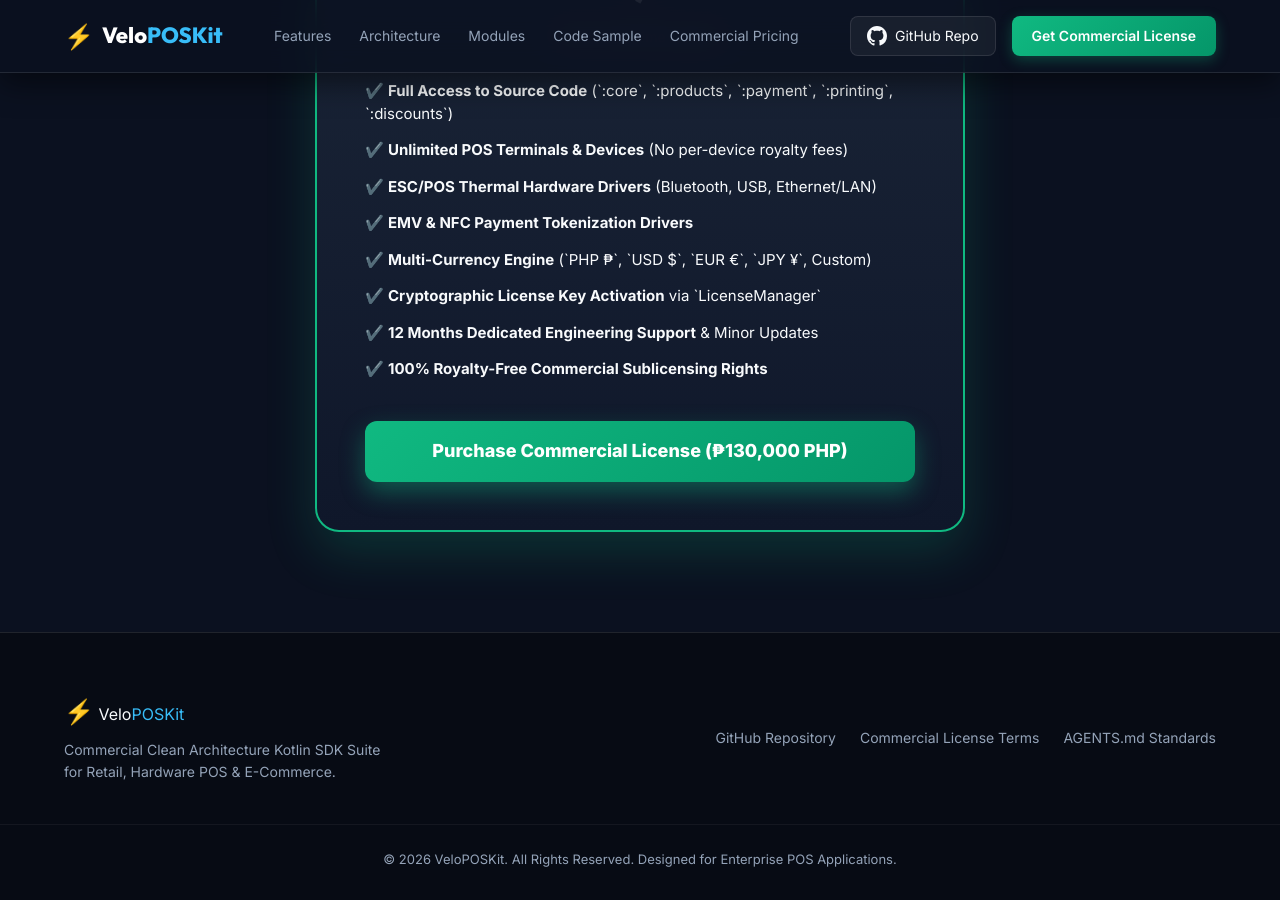
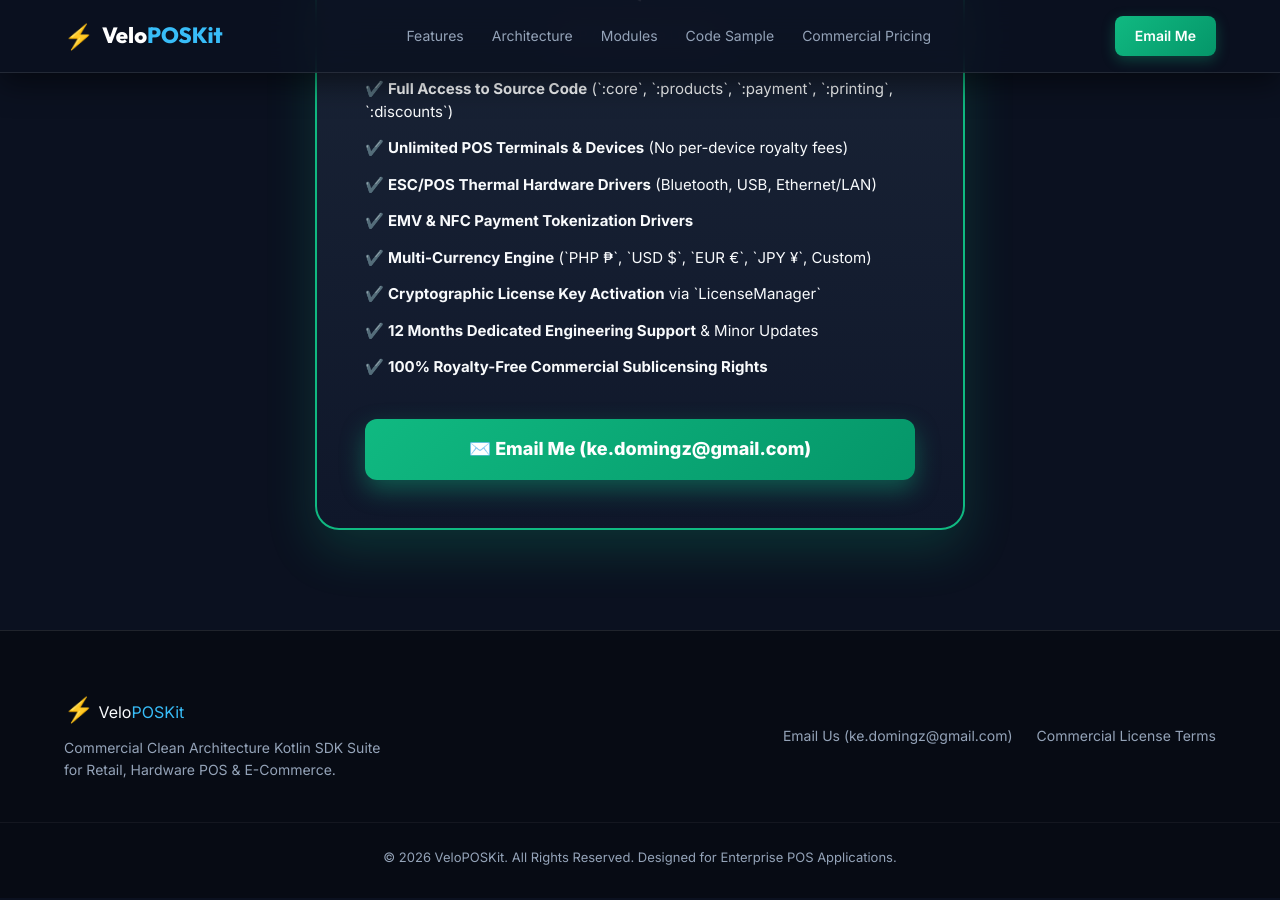
Before and after one commit to kdomingo/kdomingo.github.io, a Jekyll site: the page VeloPOSKit-LandingPage/index.html, which Jekyll copies as it is, in a window 1280 px wide and 900 px high, scrolled down 3603 px. Built offline with Jekyll 4.4.1, drawn with Linux system fonts in a browser that asks for light colours; some of the changed text lies outside the part shown.

Commit message:
feat: remove GitHub repo button and replace purchase button with Email Me button (ke.domingz@gmail.com)

```diff
--- a/VeloPOSKit-LandingPage/index.html
+++ b/VeloPOSKit-LandingPage/index.html
@@ -27,11 +27,7 @@
                 <a href="#pricing">Commercial Pricing</a>
             </nav>
             <div class="nav-actions">
-                <a href="https://github.com/kdomingo/VeloPOSKit" target="_blank" class="github-btn" id="github-link">
-                    <svg height="20" width="20" viewBox="0 0 16 16" fill="currentColor"><path d="M8 0C3.58 0 0 3.58 0 8c0 3.54 2.29 6.53 5.47 7.59.4.07.55-.17.55-.38 0-.19-.01-.82-.01-1.49-2.01.37-2.53-.49-2.69-.94-.09-.23-.48-.94-.82-1.13-.28-.15-.68-.52-.01-.53.63-.01 1.08.58 1.23.82.72 1.21 1.87.87 2.33.66.07-.52.28-.87.51-1.07-1.78-.2-3.64-.89-3.64-3.95 0-.87.31-1.59.82-2.15-.08-.2-.36-1.02.08-2.12 0 0 .67-.21 2.2.82.64-.18 1.32-.27 2-.27.68 0 1.36.09 2 .27 1.53-1.04 2.2-.82 2.2-.82.44 1.1.16 1.92.08 2.12.51.56.82 1.28.82 2.15 0 3.07-1.87 3.75-3.65 3.95.29.25.54.73.54 1.48 0 1.07-.01 1.93-.01 2.2 0 .21.15.46.55.38A8.013 8.013 0 0016 8c0-4.42-3.58-8-8-8z"/></svg>
-                    GitHub Repo
-                </a>
-                <a href="#pricing" class="btn-primary" id="btn-get-license">Get Commercial License</a>
+                <a href="mailto:ke.domingz@gmail.com?subject=VeloPOSKit%20Commercial%20License%20Inquiry" class="btn-primary" id="btn-get-license">Email Me</a>
             </div>
         </div>
     </header>
@@ -51,11 +47,8 @@
             </p>
 
             <div class="hero-cta-group">
-                <a href="#pricing" class="btn-hero-primary" id="btn-buy-now">
-                    Buy Commercial License — ₱130,000 PHP
-                </a>
-                <a href="https://github.com/kdomingo/VeloPOSKit" target="_blank" class="btn-hero-secondary" id="btn-explore-code">
-                    View Source & Documentation
+                <a href="mailto:ke.domingz@gmail.com?subject=VeloPOSKit%20Commercial%20License%20Inquiry" class="btn-hero-primary" id="btn-email-hero">
+                    ✉️ Email Me — ₱130,000 PHP
                 </a>
             </div>
 
@@ -245,8 +238,8 @@
                     </ul>
 
                     <div class="pricing-action">
-                        <a href="https://github.com/kdomingo/VeloPOSKit" target="_blank" class="btn-pricing-buy" id="btn-buy-pricing">
-                            Purchase Commercial License (₱130,000 PHP)
+                        <a href="mailto:ke.domingz@gmail.com?subject=VeloPOSKit%20Commercial%20License%20Inquiry" class="btn-pricing-buy" id="btn-email-pricing">
+                            ✉️ Email Me (ke.domingz@gmail.com)
                         </a>
                     </div>
                 </div>
@@ -263,9 +256,8 @@
                 <p>Commercial Clean Architecture Kotlin SDK Suite for Retail, Hardware POS & E-Commerce.</p>
             </div>
             <div class="footer-links">
-                <a href="https://github.com/kdomingo/VeloPOSKit" target="_blank">GitHub Repository</a>
-                <a href="https://github.com/kdomingo/VeloPOSKit/blob/main/LICENSE.md" target="_blank">Commercial License Terms</a>
-                <a href="https://github.com/kdomingo/VeloPOSKit/blob/main/AGENTS.md" target="_blank">AGENTS.md Standards</a>
+                <a href="mailto:ke.domingz@gmail.com?subject=VeloPOSKit%20Inquiry">Email Us (ke.domingz@gmail.com)</a>
+                <a href="#pricing">Commercial License Terms</a>
             </div>
         </div>
         <div class="footer-bottom">
```
Also changed, not shown: VeloPOSKit/index.html (+7 -15 lines).
